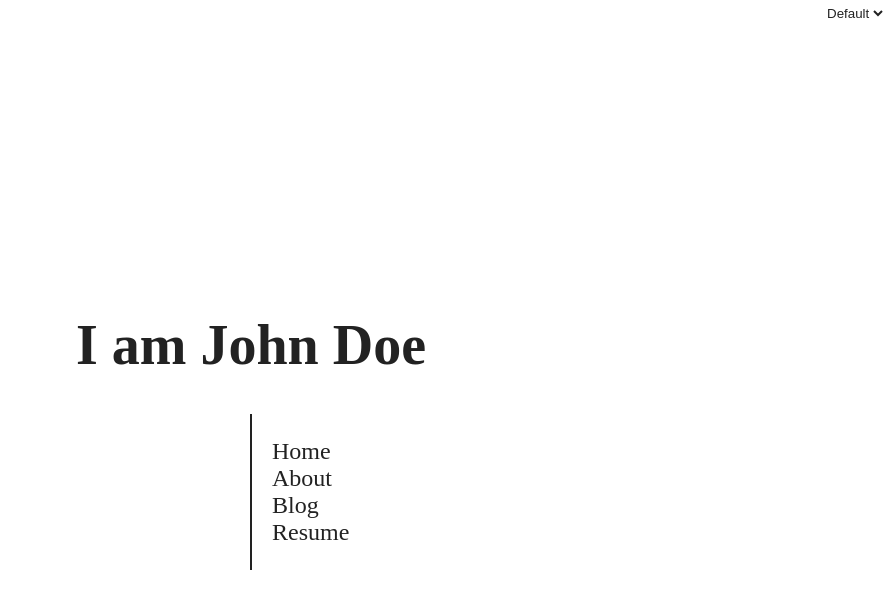
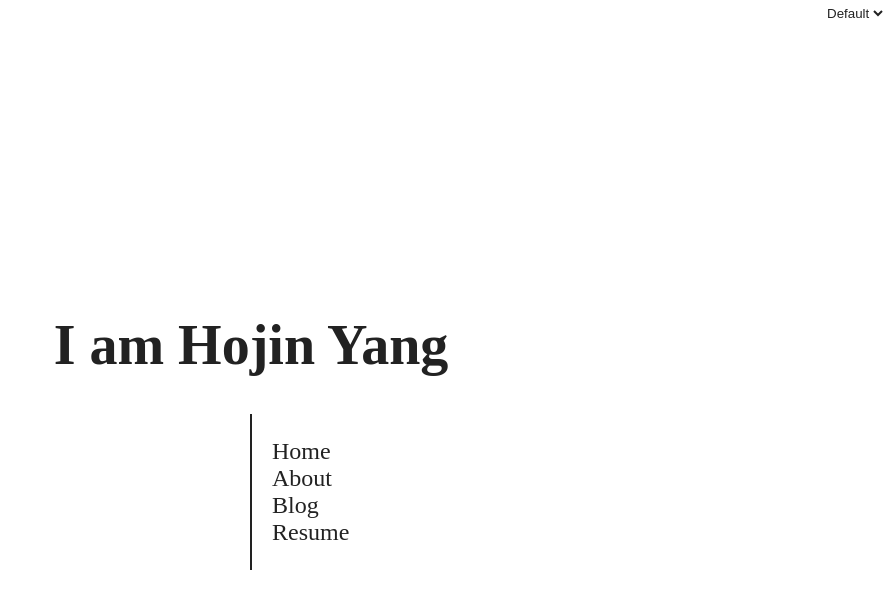
Before and after one commit to hogoood/hogoood.github.io, a Jekyll site: the page built from README.md, in a window 1280 px wide. Shown: the top 609 px of the page, without its empty margins (389-1280 px from the left). Built offline with Jekyll 4.4.1, drawn with Linux system fonts in a browser that asks for light colours; our own code applies the rules of GitHub Pages for plain Markdown files.

Commit message:
Update _config.yml

```diff
--- a/_config.yml
+++ b/_config.yml
@@ -1,6 +1,6 @@
 resume_url: 'Resume.pdf'
-author_name: 'John Doe'
-url: johndoe.com
+author_name: 'Hojin Yang'
+url: hogoood.github.io
 ############################################################
 # Site configuration for the Jekyll 3 Pagination Gem
 # The values here represent the defaults if nothing is set
```
